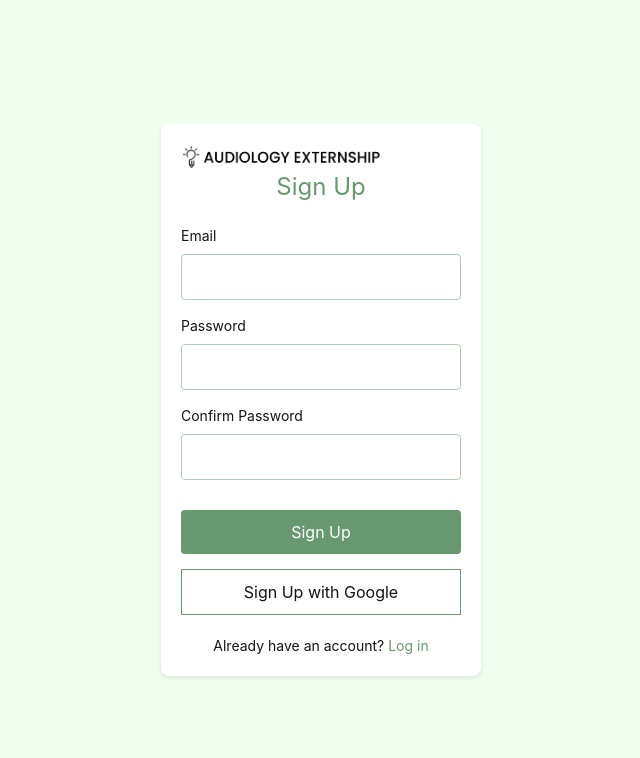
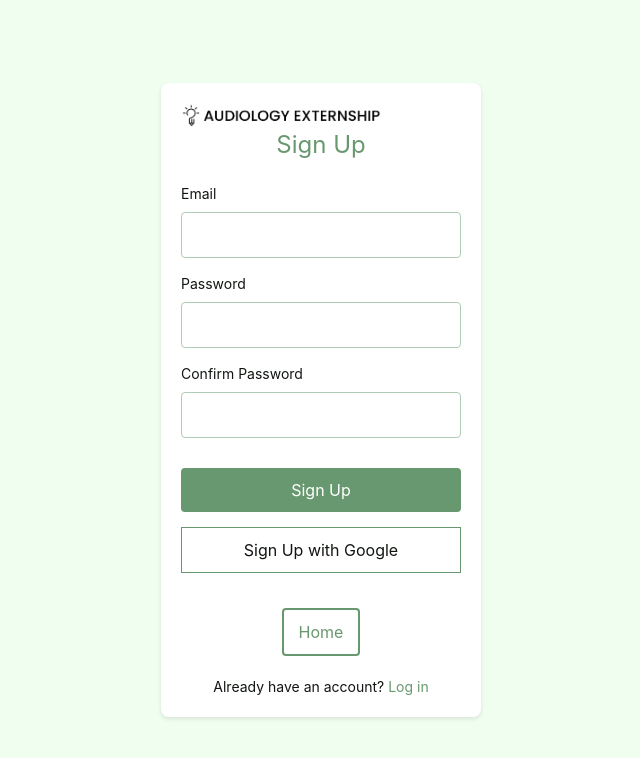
Before and after one commit to austindusa/Code-Enjoyers-Senior-Project, a React (Create React App) app: page /signup in a window 1280 px wide. Shown: the top 758 px of the page, without its empty margins (319-959 px from the left). Built offline with nearby package versions, Linux system fonts and the light colour scheme; no server answers; what survey-core would draw is missing.

Commit message:
Quick update. Adding Home button for both SignIn/SignUp pages

```diff
--- a/src/components/SignInForm.jsx
+++ b/src/components/SignInForm.jsx
@@ -27,6 +27,10 @@ export default function SignInForm() {
     } catch (error) {
       setErrorMessage("Incorrect email or password.");
     }
+  };
+
+  const handleGoHome = () => {
+    navigate('/'); // This will navigate to the home route when clicked
   };
 
   return (
@@ -61,8 +65,10 @@ export default function SignInForm() {
         </div>
         <button type="submit" className={styles.button}>Login</button>
         <button type="button" className={styles.googleSignUp}>Login with Google</button>
+        <button className={styles.homeButton} onClick={handleGoHome}>Home</button>
         <div className={styles.text}>
           Don't have an account? <span className={styles.link} onClick={() => navigate('/signup')}>Sign Up</span>
+
         </div>
       </form>
     </div>
--- a/src/components/SignInForm.module.css
+++ b/src/components/SignInForm.module.css
@@ -98,3 +98,22 @@
   margin-top: 10px;
   margin-bottom: 10px;
 }
+
+.homeButton {
+  background-color: #fff; /* White background */
+  color: #68986f; /* Primary color from colors.js */
+  padding: 10px 15px; /* Padding around the text */
+  font-size: 16px; /* Font size */
+  border: 2px solid #68986f; /* Border color from colors.js */
+  border-radius: 4px; /* Rounded corners */
+  cursor: pointer; /* Cursor to pointer */
+  margin-top: 20px; /* Space above the button */
+  text-decoration: none; /* No underline */
+  display: inline-block; /* Allows margin to work properly */
+  transition: background-color 0.3s, color 0.3s; /* Smooth transition for hover effect */
+}
+
+.homeButton:hover {
+  background-color: #68986f; /* Background color changes on hover */
+  color: #fff; /* Text color changes on hover */
+}
--- a/src/components/SignUpForm.jsx
+++ b/src/components/SignUpForm.jsx
@@ -5,11 +5,13 @@ import { auth } from '../firebase/config';
 import styles from './SignUpForm.module.css';
 import logo from '../images/AudiologyLogo.png';
 import { colors } from '../colors';
+import { useNavigate } from 'react-router-dom';
 
 const SignUpForm = () => {
   const [isLoading, setIsLoading] = useState(false);
   const [userCredentials, setUserCredentials] = useState({ email: '', password: '', confirmPassword: '' });
   const [error, setError] = useState('');
+  const navigate = useNavigate();
 
   useEffect(() => {
     const authInstance = getAuth();
@@ -67,6 +69,9 @@ const SignUpForm = () => {
         setIsLoading(false);
       });
   }
+  const handleGoHome = () => {
+    navigate('/'); // This will navigate to the home route when clicked
+  };
 
   return (
     <div className={styles['signUpForm-container']} style={{ backgroundColor: colors.background }}>
@@ -108,6 +113,7 @@ const SignUpForm = () => {
           {isLoading ? 'Signing Up...' : 'Sign Up'}
         </button>
         <button className={styles.googleSignUp}>Sign Up with Google</button>
+        <button className={styles.homeButton} onClick={handleGoHome}>Home</button>
         <p className={styles.text}>
           Already have an account? <a href="/login" className={styles.link}>Log in</a>
         </p>
--- a/src/components/SignUpForm.module.css
+++ b/src/components/SignUpForm.module.css
@@ -116,3 +116,22 @@ body {
   margin-top: 10px; /* Spacing */
   margin-bottom: 10px;
 }
+
+.homeButton {
+  background-color: #fff; /* White background */
+  color: #68986f; /* Primary color from colors.js */
+  padding: 10px 15px; /* Padding around the text */
+  font-size: 16px; /* Font size */
+  border: 2px solid #68986f; /* Border color from colors.js */
+  border-radius: 4px; /* Rounded corners */
+  cursor: pointer; /* Cursor to pointer */
+  margin-top: 20px; /* Space above the button */
+  text-decoration: none; /* No underline */
+  display: inline-block; /* Allows margin to work properly */
+  transition: background-color 0.3s, color 0.3s; /* Smooth transition for hover effect */
+}
+
+.homeButton:hover {
+  background-color: #68986f; /* Background color changes on hover */
+  color: #fff; /* Text color changes on hover */
+}
```
